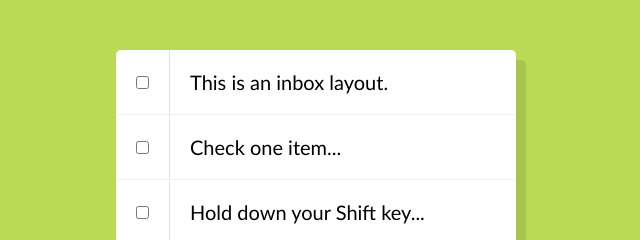
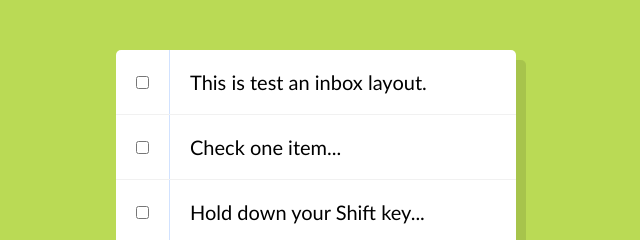
Before and after one commit to LoganAdamson/javascript-30, a plain HTML site: page 10-shift-checkboxes/index.html in a window 1280 px wide. Shown: the top 240 px of the page, 324-964 px from the left. Drawn offline with Linux system fonts and the light colour scheme.

Commit message:
Test commit

```diff
--- a/10-shift-checkboxes/index.html
+++ b/10-shift-checkboxes/index.html
@@ -54,7 +54,7 @@
 <div class="inbox">
         <div class="item">
           <input type="checkbox">
-          <p>This is an inbox layout.</p>
+          <p>This is test an inbox layout.</p>
         </div>
         <div class="item">
           <input type="checkbox">
```
